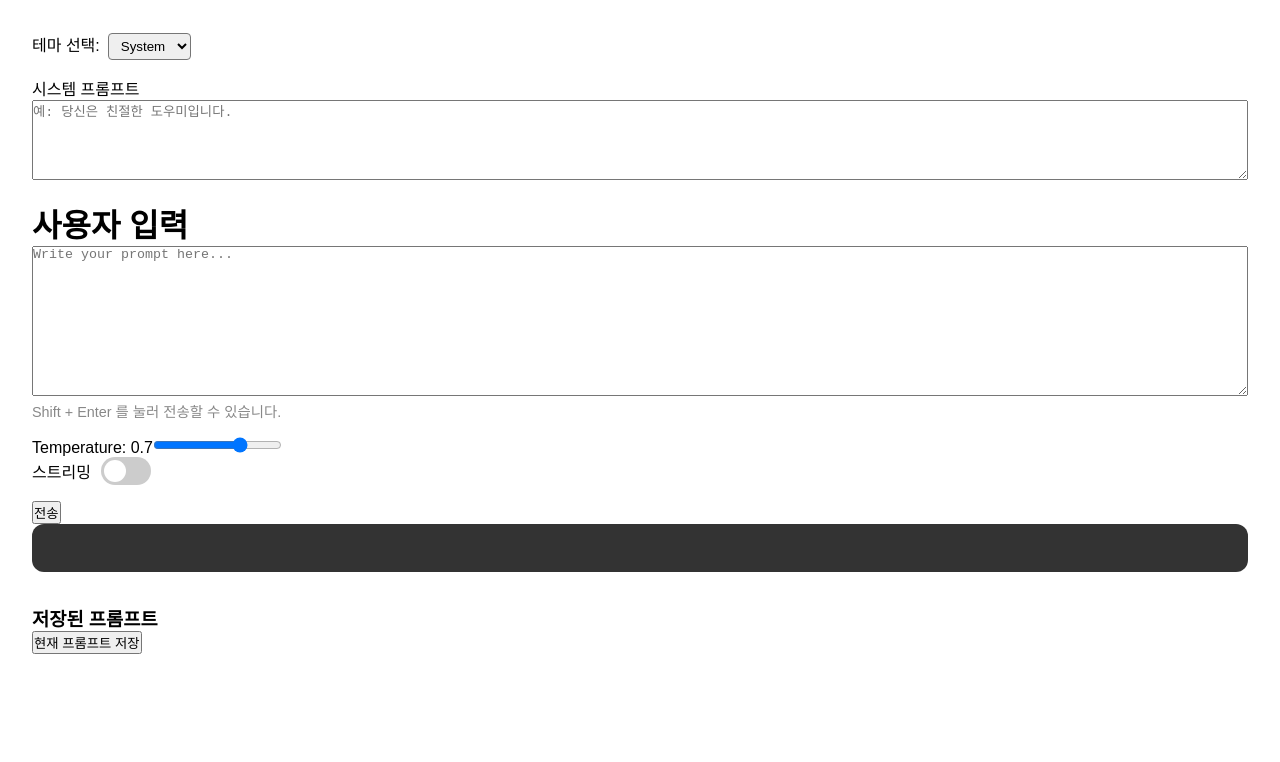
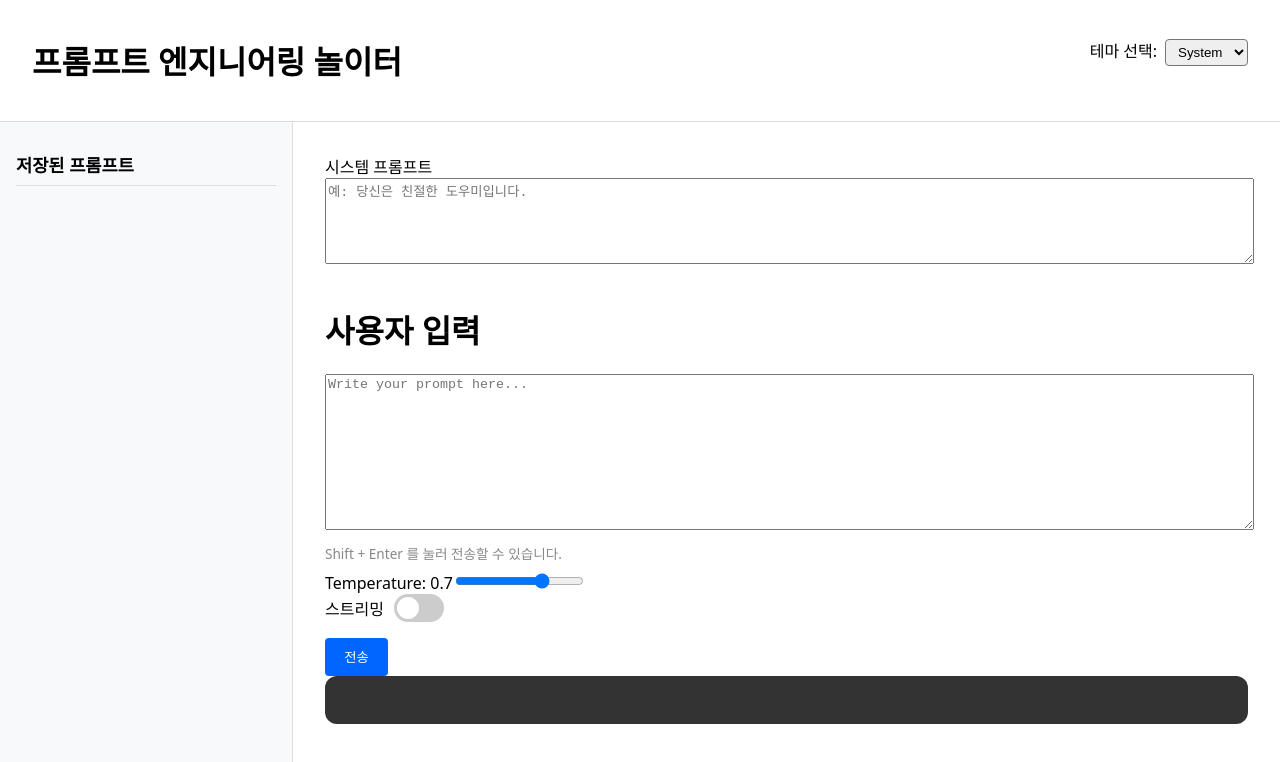
Before and after one commit to Gitnameisname/prompt-engineering-site, a Next.js app in the folder frontend/: page / in a window 1280 px wide. Shown: the top 762 px of the page. Built offline with nearby package versions, Linux system fonts and the light colour scheme.

Commit message:
250506 - 작업 내용 저장

```diff
--- a/frontend/src/app/globals.css
+++ b/frontend/src/app/globals.css
@@ -1,50 +1,9 @@
 :root {
   --background: #ffffff;
-  --foreground: #171717;
-}
-
-@media (prefers-color-scheme: dark) {
-  :root {
-    --background: #0a0a0a;
-    --foreground: #ededed;
-  }
-}
-
-html,
-body {
-  max-width: 100vw;
-  overflow-x: hidden;
-}
-
-body {
-  color: var(--foreground);
-  background: var(--background);
-  font-family: Arial, Helvetica, sans-serif;
-  -webkit-font-smoothing: antialiased;
-  -moz-osx-font-smoothing: grayscale;
-}
-
-body {
-  background-color: var(--background);
-  color: var(--text);
-  transition: background 0.3s ease, color 0.3s ease;
-}
-
-* {
-  box-sizing: border-box;
-  padding: 0;
-  margin: 0;
-}
-
-a {
-  color: inherit;
-  text-decoration: none;
-}
-
-@media (prefers-color-scheme: dark) {
-  html {
-    color-scheme: dark;
-  }
+  --foreground: #000000;
+  --border: #ddd;
+  --muted: #f8f9fa;
+  --card-bg: #ffffff;
 }
 
 /* 예: globals.css or index.css */
@@ -55,5 +14,88 @@ a {
 
 [data-theme="black"] {
   --background: #0d1117;
-  --text: #ffffff;
+  --foreground: #f5f5f5;
+  --border: #333;
+  --muted: #1c1c1c;
+  --card-bg: #161b22;
 }
+
+@media (prefers-color-scheme: dark) {
+  :root {
+    --background: #0a0a0a;
+    --foreground: #ededed;
+  }
+}
+
+body {
+  background-color: var(--background);
+  color: var(--foreground);
+  margin: 0;
+  font-family: system-ui, sans-serif;
+  transition: background 0.3s ease, color 0.3s ease;
+}
+
+/* 레이아웃 구조 */
+.page {
+  display: flex;
+  flex-direction: column;
+  min-height: 100vh;
+}
+
+.header {
+  display: flex;
+  justify-content: space-between;
+  align-items: center;
+  padding: 1rem 2rem;
+  border-bottom: 1px solid var(--border);
+  background-color: var(--card-bg);
+}
+
+.layout {
+  display: flex;
+  flex: 1;
+}
+
+/* 좌측 사이드바 */
+.sidebar {
+  width: 260px;
+  border-right: 1px solid var(--border);
+  padding: 1rem;
+  background-color: var(--muted);
+  overflow-y: auto;
+}
+
+/* 중앙 메인 영역 */
+.main {
+  flex: 1;
+  padding: 2rem;
+  overflow-y: auto;
+}
+
+/* 입력창 안내 */
+.hint-text {
+  font-size: 0.85rem;
+  color: #888;
+  margin: 0.5rem 0;
+}
+
+/* Temperature 조절 */
+.temp-control {
+  margin: 1rem 0;
+}
+
+/* 전송 버튼 */
+.send-btn {
+  background-color: #0066ff;
+  color: white;
+  padding: 0.6rem 1.2rem;
+  border: none;
+  border-radius: 4px;
+  margin-top: 1rem;
+  cursor: pointer;
+  transition: background 0.2s ease;
+}
+
+.send-btn:hover {
+  background-color: #004ecc;
+}
--- a/frontend/src/app/page.tsx
+++ b/frontend/src/app/page.tsx
@@ -91,15 +91,29 @@ export default function Home() {
 
   return (
     <ThemeProvider>
-      <main style={{ padding: "2rem" }}>
+      <div className="page">
+        {/* 헤더 */}
+        <header className="header">
+          <h1>프롬프트 엔지니어링 놀이터</h1>
           <ThemeSelector />
+        </header>
+        {/* 좌측: 저장된 프롬프트 / 중앙: 입력창 및 응답 */}
+        <div className="layout">
+          <aside className="sidebar">
+            <PromptSaver
+              current={{ system: systemPrompt, user: prompt }}
+              onLoad={(system, user) => {
+                setSystemPrompt(system);
+                setPrompt(user);
+              }}
+            />
+          </aside>
+          <main className="main">
             <SystemPromptInput value={systemPrompt} onChange={setSystemPrompt} sendPrompt={sendPrompt} />
             <UserPromptInput value={prompt} onChange={setPrompt} sendPrompt={sendPrompt} />
 
-        <p style={{ fontSize: "0.9rem", color: "#888" }}>
-        Shift + Enter 를 눌러 전송할 수 있습니다.
-        </p>
-        <div style={{ marginTop: "1rem" }}>
+            <p className="hint-text">Shift + Enter 를 눌러 전송할 수 있습니다.</p>
+            <div className="temperature-slider">
               <label>Temperature: {temperature}</label>
               <input
                 type="range"
@@ -110,21 +124,15 @@ export default function Home() {
                 onChange={(e) => setTemperature(parseFloat(e.target.value))}
               />
             </div>
+
             <StreamToggle value={useStream} onToggle={() => setUseStream(!useStream)} />
-        <button style={{ marginTop: "1rem" }} onClick={sendPrompt}>
-          전송
-        </button>
+            <button className="send-btn" onClick={sendPrompt}>전송</button>
+
             <ResponseViewer content={response} />
 
-        <PromptSaver
-          current={{ system: systemPrompt, user: prompt }}
-          onLoad={(system, user) => {
-            setSystemPrompt(system);
-            setPrompt(user);
-          }
-          }
-        />
           </main>
+        </div>
+      </div>
     </ThemeProvider>
   );
 }
--- a/frontend/src/components/PromptSaver.tsx
+++ b/frontend/src/components/PromptSaver.tsx
@@ -1,4 +1,5 @@
 import { useState, useEffect } from "react";
+import "../css/PromptSaver.css";
 
 type PromptItem = {
     id: number;
@@ -53,32 +54,36 @@ export default function PromptSaver({ current, onLoad }: Props) {
   };
 
   return (
-    <div style={{ marginTop: "2rem" }}>
-      <h3>저장된 프롬프트</h3>
-      <button onClick={savePrompt}>현재 프롬프트 저장</button>
-      <ul style={{ marginTop: "1rem", paddingLeft: "1rem" }}>
+    <div className="prompt-saver">
+      <h2>저장된 프롬프트</h2>
+      <div className="prompt-list">
         {savedPrompts.map((item) => (
-          <li key={item.id} style={{ marginBottom: "0.75rem" }}>
-            <div>
-                <strong>System:</strong>{" "}
-                {item.system ? item.system.slice(0, 30) : "(없음)"}
+          <div key={item.id} className="prompt-card-body">
+            <div
+
+              className="prompt-card"
+              onClick={() => onLoad(item.system, item.user)}
+            >
+              <div className="prompt-card-section">
+                <strong>System:</strong>
+                <p>{item.system || "(비어 있음)"}</p>
               </div>
-            <div>
-                <strong>User:</strong>{" "}
-                {item.user ? item.user.slice(0, 50) : <em style={{ color: "#888" }}>이름 없는 프롬프트</em>}
+              <div className="prompt-card-section">
+                <strong>User:</strong>
+                <p>{item.user || "(비어 있음)"}</p>
               </div>
-            <div style={{ marginTop: "0.25rem" }}>
-                <button onClick={() => onLoad(item.system, item.user)}>불러오기</button>
-                <button
+              <div className="delte-btn-container">
+                  {/* 삭제 버튼 */}
+                  <button className="delete-btn"
                   onClick={() => deletePrompt(item.id)}
-                style={{ marginLeft: "1rem", color: "red" }}
                   >
                   삭제
                   </button>
                 </div>
-            </li>
+            </div>
+          </div>
         ))}
-      </ul>
+      </div>
     </div>
   );
 }
--- /dev/null
+++ b/frontend/src/css/PromptSaver.css
@@ -0,0 +1,73 @@
+.prompt-saver {
+    display: flex;
+    flex-direction: column;
+    gap: 1rem;
+}
+
+.prompt-saver h2 {
+    font-size: 1.1rem;
+    margin-bottom: 0.5rem;
+    border-bottom: 1px solid var(--border);
+    padding-bottom: 0.5rem;
+}
+
+.prompt-list {
+    display: flex;
+    flex-direction: column;
+    gap: 1rem;
+}
+
+.prompt-card {
+    display: flex;
+    background-color: #333333;
+    padding: 1rem;
+    border-radius: 8px;
+    box-shadow: 0 1px 3px rgba(0, 0, 0, 0.08);
+    cursor: pointer;
+    transition: box-shadow 0.2s ease, background-color 0.2s ease;
+    border: 1px solid transparent;
+}
+
+.prompt-card-body {
+    flex: 1;
+}
+
+.prompt-card:hover {
+    box-shadow: 0 2px 6px rgba(0, 0, 0, 0.15);
+    border-color: var(--border);
+    background-color: rgba(255, 255, 255, 0.03);
+}
+
+.prompt-card-section {
+    margin-bottom: 0.5rem;
+}
+
+.prompt-card-section p {
+    margin: 0.2rem 0 0 0;
+    font-size: 0.9rem;
+    color: var(--foreground);
+    word-break: break-word;
+}
+
+.delete-btn-container {
+    /* display: flex;
+    justify-content: flex-end; */
+    text-align: right;
+}
+
+.delete-btn {
+    margin-top: 0.5rem;
+    background-color: #e03131;
+    border: 1px solid #e03131;
+    color: white;
+    font-size: 0.8rem;
+    padding: 4px 6px;
+    border-radius: 4px;
+    cursor: pointer;
+    align-self: flex-start;
+}
+
+.delete-btn:hover {
+    background-color: #ffbcbc;
+    color: #e03131;
+}
```
Lines whose indentation alone changed are shown as unchanged.
